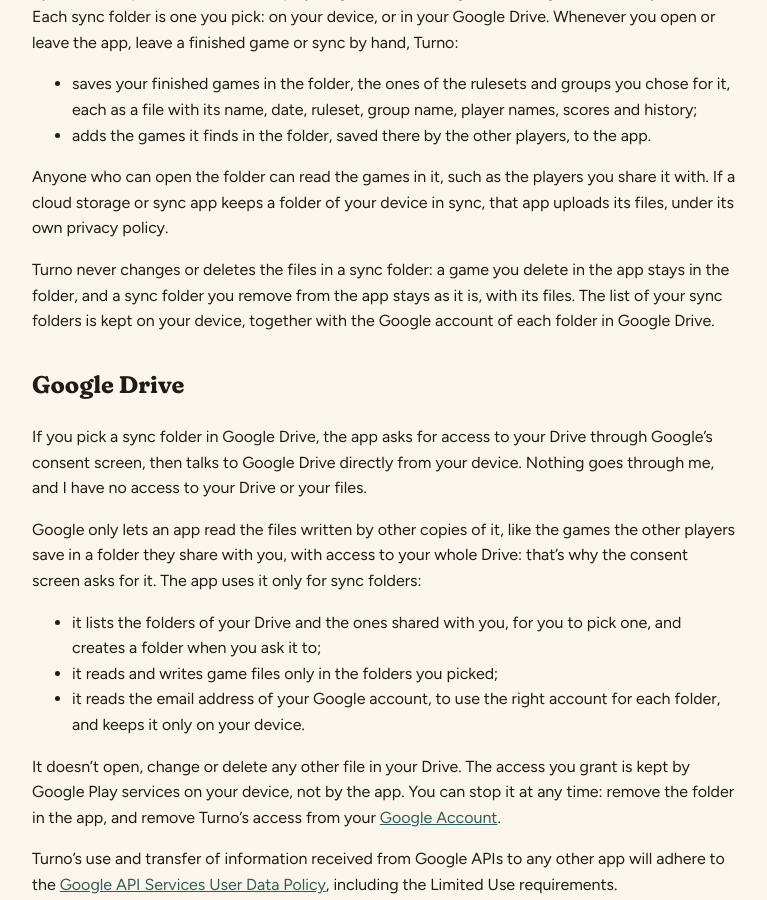
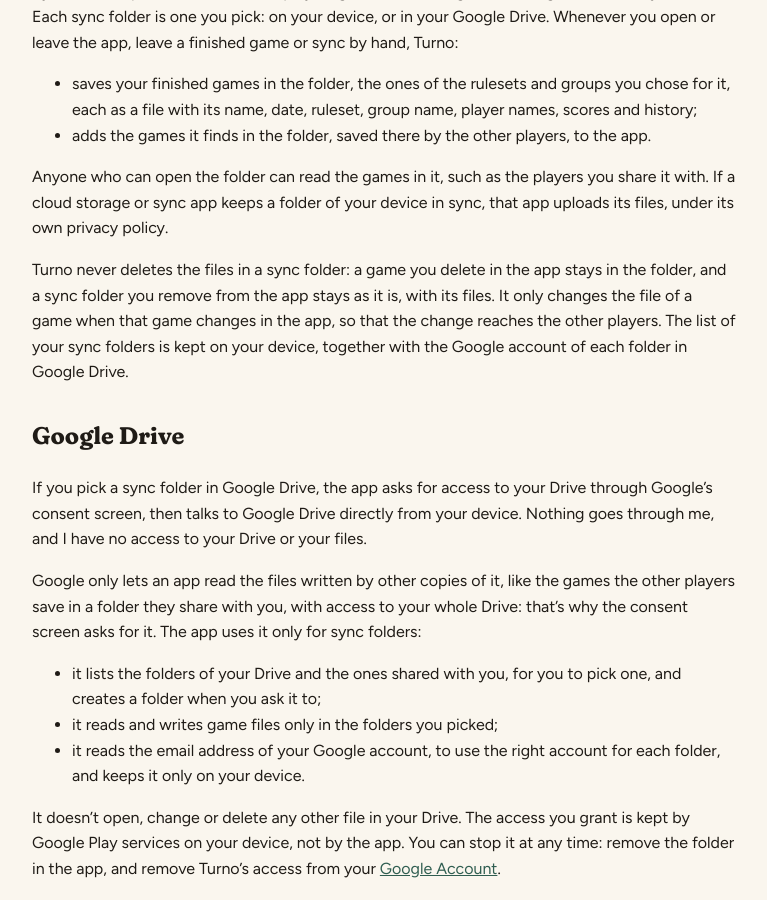
Before and after one commit to hmmrs-dev/hmmrs-dev.github.io, a Jekyll site: the page built from turno/privacy/index.md, in a window 1280 px wide and 900 px high, scrolled down 1506 px. Shown: the whole window, without its empty margins (256-1023 px from the left). Built offline with Jekyll 4.4.1, drawn with Linux system fonts in a browser that asks for light colours; some of the changed text lies outside the part shown.

Commit message:
Say in Turno's privacy policy that sync folders update the files of changed games
Co-Authored-By: Claude Opus 5.5 <noreply@anthropic.com>

```diff
--- a/turno/privacy/index.md
+++ b/turno/privacy/index.md
@@ -12,7 +12,7 @@ privacy_label: Privacy policy
 
 # Privacy policy
 
-<p class="updated">Last updated: 8 October 2026</p>
+<p class="updated">Last updated: 12 October 2026</p>
 
 Turno is an Android app to keep score in tabletop games, developed by {{ site.developer }}
 ("I", "me"). This policy explains what data the app handles and how.
@@ -76,10 +76,11 @@ Anyone who can open the folder can read the games in it, such as the players you
 a cloud storage or sync app keeps a folder of your device in sync, that app uploads its files, under
 its own privacy policy.
 
-Turno never changes or deletes the files in a sync folder: a game you delete in the app stays in the
-folder, and a sync folder you remove from the app stays as it is, with its files. The list of your
-sync folders is kept on your device, together with the Google account of each folder in Google
-Drive.
+Turno never deletes the files in a sync folder: a game you delete in the app stays in the folder,
+and a sync folder you remove from the app stays as it is, with its files. It only changes the file
+of a game when that game changes in the app, so that the change reaches the other players. The list
+of your sync folders is kept on your device, together with the Google account of each folder in
+Google Drive.
 
 ## Google Drive
 
```
Also changed, not shown: turno/it/privacy/index.md (+6 -5 lines).
